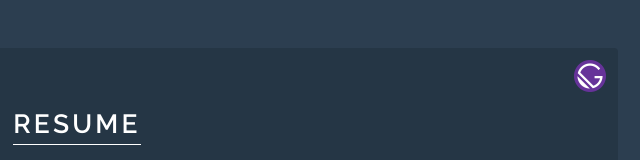
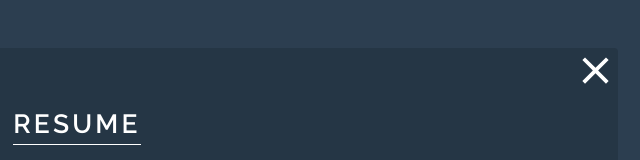
Before and after one commit to kylekelso/portfolio, a Gatsby site: page / in a window 1280 px wide. Both pictures are taken after a click on the button "RESUME". Shown: the top 160 px of the page, 342-982 px from the left. Built offline with nearby package versions, Linux system fonts and the light colour scheme; Gatsby itself is replaced by a stand-in of ours.

Commit message:
Close button icon changed

```diff
--- a/package.json
+++ b/package.json
@@ -18,7 +18,8 @@
     "prop-types": "^15.7.2",
     "react": "^16.9.0",
     "react-dom": "^16.9.0",
-    "react-helmet": "^5.2.1"
+    "react-helmet": "^5.2.1",
+    "react-icons": "^3.7.0"
   },
   "devDependencies": {
     "prettier": "^1.18.2"
--- a/src/components/Main.js
+++ b/src/components/Main.js
@@ -1,4 +1,5 @@
 import React from "react"
+import { MdClose } from "react-icons/md"
 import resume from "../assets/images/KKelso-Resume.png"
 import pollsterFront from "../assets/images/Pollster - Frontpage.png"
 import warblerFront from "../assets/images/Warbler - Frontpage.png"
@@ -8,7 +9,8 @@ class Main extends React.Component {
   createCloseButton() {
     return (
       <button className="close-btn" onClick={this.props.pageClose}>
-        <img src={closeIcon} alt="" />
+        {/* <img src={closeIcon} alt="" /> */}
+        <MdClose size="45" />
       </button>
     )
   }
--- a/src/sass/layout/_button.scss
+++ b/src/sass/layout/_button.scss
@@ -39,13 +39,10 @@ a {
   &.close-btn {
     box-shadow: none;
     position: absolute;
-    padding: 12px 12px 0 12px;
-    height: 56px;
+    height: 45px;
+    width: 45px;
+    padding: 0;
     top: 0;
     right: 0;
-    img {
-      width: 32px;
-      height: 32px;
-    }
   }
 }
```
Also changed, not shown: 1 other file.
